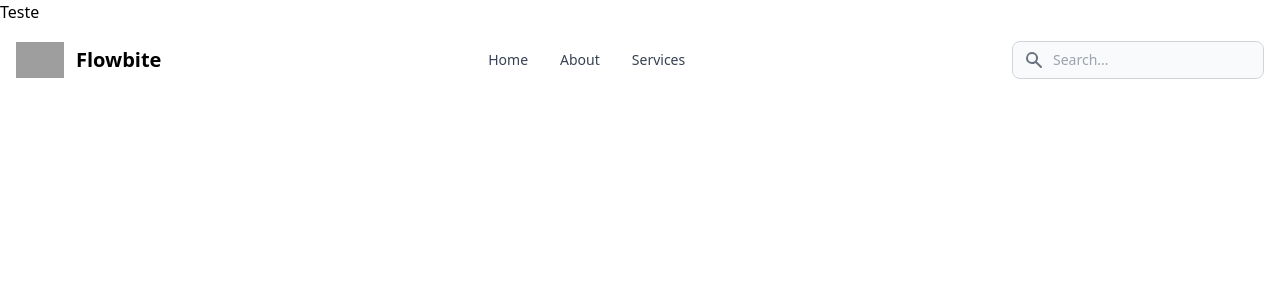
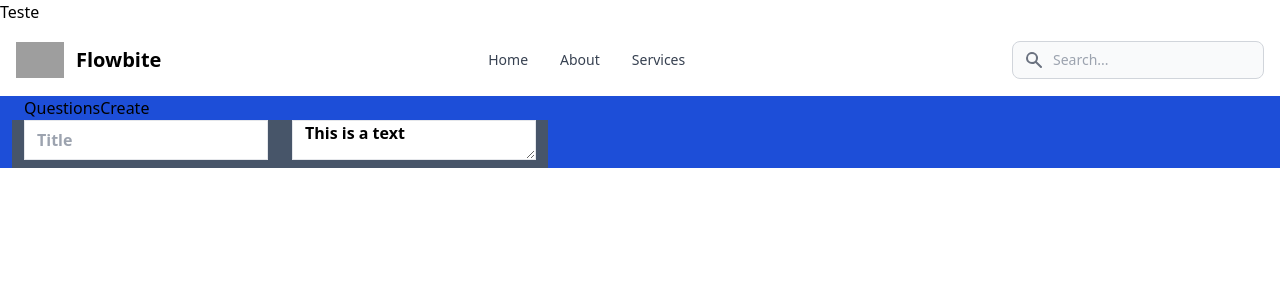
Before and after one commit to guilhermenunes09/bravery-quest-react, a React (Create React App) app: page /questions/new in a window 1280 px wide. Shown: the top 300 px of the page. Built offline with nearby package versions, Linux system fonts and the light colour scheme; no server answers; grey boxes are pictures that could not be loaded.

Commit message:
setting up tailwind styles

```diff
--- a/src/App.js
+++ b/src/App.js
@@ -1,9 +1,10 @@
-import React from 'react';
-import { Routes, Route, BrowserRouter as Router } from 'react-router-dom';
-import { NavBar } from './components/NavBar';
-import { Questions } from './questions/Questions'
-import { QuestionsShow } from './questions/QuestionsShow'
+import React from "react";
+import { Routes, Route, BrowserRouter as Router } from "react-router-dom";
 
+import { NavBar } from "./components/NavBar";
+import { QuestionsShow } from "./questions/QuestionsShow"
+import { QuestionsCreate } from "./questions/QuestionsCreate";
+import { Questions } from "./questions/Questions"
 
 
 function App() {
@@ -12,12 +13,15 @@ function App() {
       <header className="App-header">
         Teste
         <NavBar />
-        <Router>
-          <Routes>
-            <Route path="/question/:questionId" exact element={<QuestionsShow/>} />
-            <Route path="/" exact element={<Questions/>} />
-          </Routes>
-        </Router>
+        <div className="main-container">
+          <Router>
+            <Routes>
+              <Route path="/questions/:questionId" exact element={<QuestionsShow/>} />
+              <Route path="/questions/new" exact element={<QuestionsCreate />} />
+              <Route path="/" exact element={<Questions/>} />
+            </Routes>
+          </Router>
+        </div>
       </header>
     </div>
   );
--- a/src/index.css
+++ b/src/index.css
@@ -9,3 +9,15 @@
 .nav-link {
   @apply block py-2 pr-4 pl-3 text-gray-700 rounded hover:bg-gray-100 md:hover:bg-transparent md:hover:text-blue-700 md:p-0 md:dark:hover:text-white dark:text-gray-400 dark:hover:bg-gray-700 dark:hover:text-white md:dark:hover:bg-transparent dark:border-gray-700;
 }
+
+.input-field {
+  @apply block w-full text-base font-bold mb-2 border h-10 outline-none focus-visible:border-2 focus-visible:border-blue-900 pl-3;
+}
+
+.text-area {
+  @apply input-field h-56;
+}
+
+.main-container {
+  @apply container w-full mx-auto px-6 bg-blue-700;
+}
--- /dev/null
+++ b/src/questions/QuestionsCreate.jsx
@@ -0,0 +1,23 @@
+import React from 'react';
+
+function QuestionsCreate() {
+  return (
+    <>
+     QuestionsCreate
+     <form className="w-full max-w-lg bg-blue-900 self-center">
+      <div className="flex flex-wrap -mx-3 mb-6 bg-slate-600 self-center">
+        <div class="w-full md:w-1/2 px-3 mb-6 md:mb-0 self-center">
+          <input id="questions-title" type="text" placeholder="Title" className="input-field" />
+        </div>
+        <div class="w-full md:w-1/2 px-3">
+          <textarea className="text-area">
+            This is a text
+          </textarea>
+        </div>
+      </div>
+    </form>
+    </>
+  )
+}
+
+export { QuestionsCreate }
```
